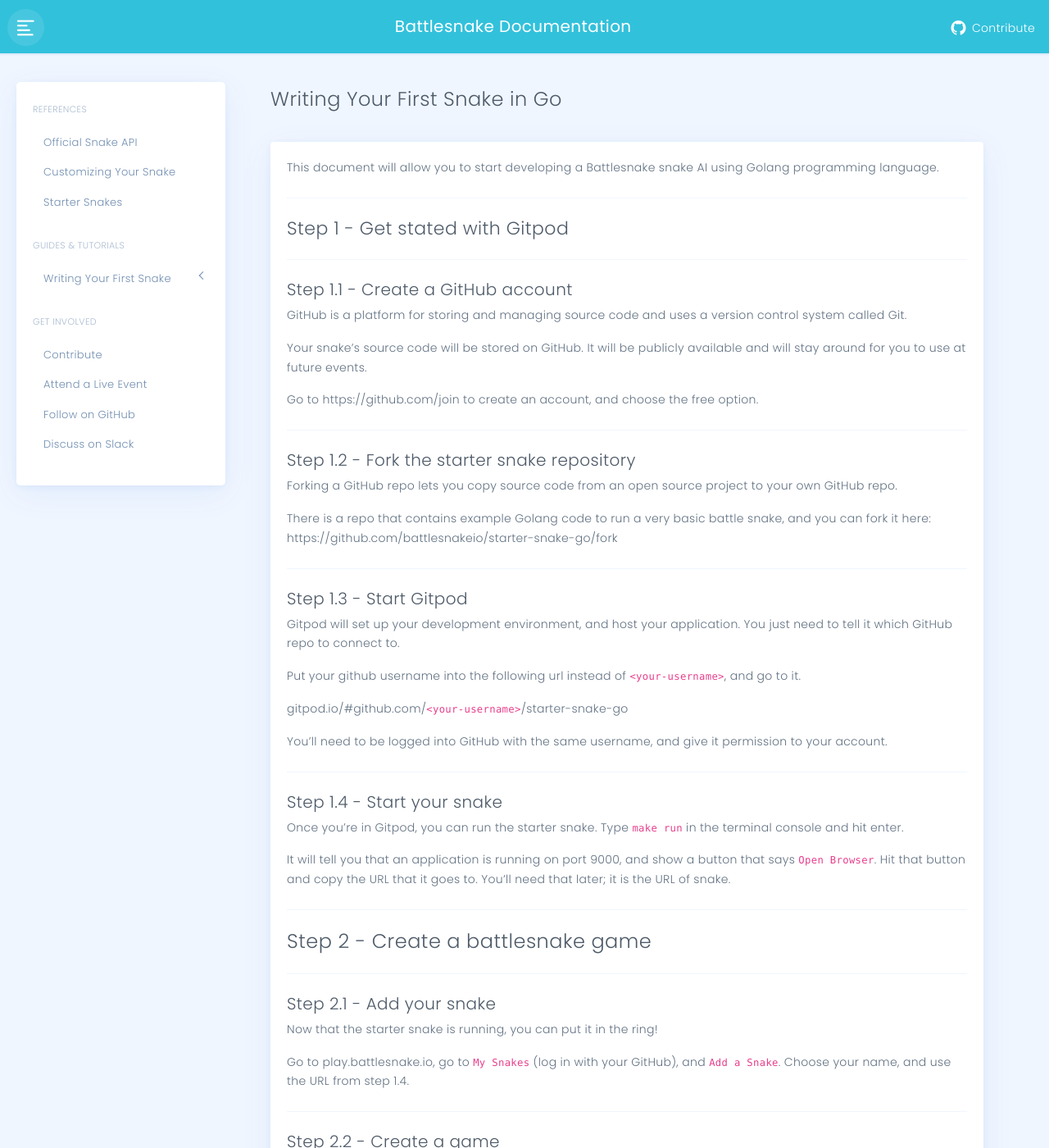
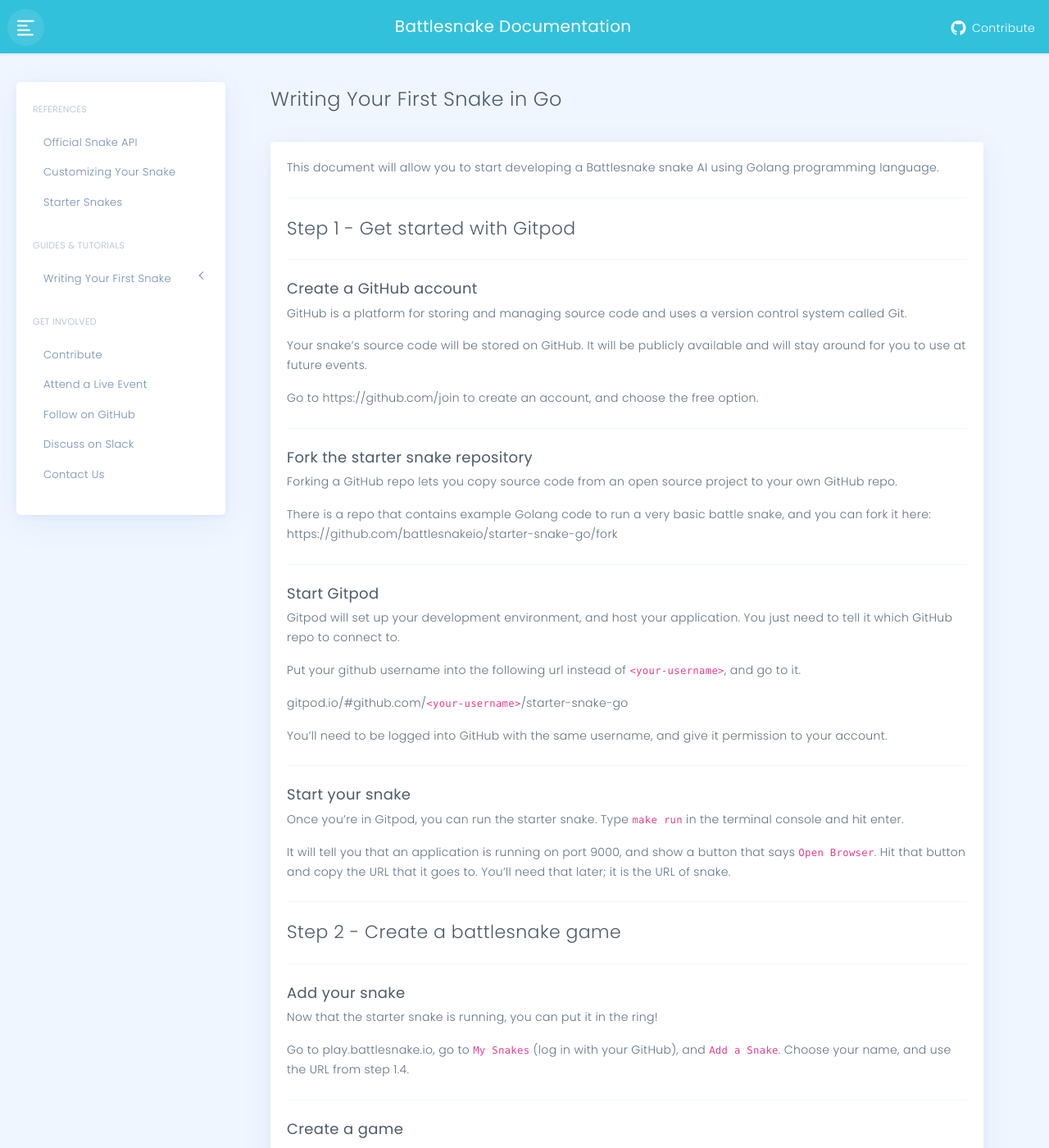
Before and after one commit to xtagon/docs, a Jekyll site: the page built from docs/pages/tutorials/go.md, in a window 1280 px wide and 1400 px high. Shown: the whole window at 82% size. Built offline with Jekyll 4.4.1, drawn with Linux system fonts in a browser that asks for light colours; nearby versions of some CDN libraries; some of the changed text lies outside the part shown.

Commit message:
Add contact mailto to nav.

```diff
--- a/docs/_includes/nav.html
+++ b/docs/_includes/nav.html
@@ -13,7 +13,6 @@
                 <li class="sidebar-header">
                     <span>GUIDES &amp; TUTORIALS</span>
                 </li>
-
                 <li class="nav-dropdown">
                     <a class="has-arrow" href="#" aria-expanded="false">
                         Writing Your First Snake
@@ -32,6 +31,7 @@
                 <li><a href="https://play.battlesnake.com/events">Attend a Live Event</a></li>
                 <li><a href="https://play.battlesnake.com/github">Follow on GitHub</a></li>
                 <li><a href="https://play.battlesnake.com/slack">Discuss on Slack</a></li>
+                <li><a href="mailto:hello@battlesnake.com">Contact Us</a></li>
 
             </ul>
         </nav>
--- a/docs/pages/tutorials/go.md
+++ b/docs/pages/tutorials/go.md
@@ -8,11 +8,11 @@
 
 ---
 
-## Step 1 - Get stated with Gitpod
+## Step 1 - Get started with Gitpod
 
 ---
 
-### Step 1.1 - Create a GitHub account
+#### Create a GitHub account
 
 GitHub is a platform for storing and managing source code and uses a version control system called Git.
 
@@ -22,7 +22,7 @@
 
 ---
 
-### Step 1.2 - Fork the starter snake repository
+#### Fork the starter snake repository
 
 Forking a GitHub repo lets you copy source code from an open source project to your own GitHub repo.
 
@@ -30,7 +30,7 @@
 
 ---
 
-### Step 1.3 - Start Gitpod
+#### Start Gitpod
 
 Gitpod will set up your development environment, and host your application. You just need to tell it which GitHub repo to connect to.
 
@@ -42,7 +42,7 @@
 
 ---
 
-### Step 1.4 - Start your snake
+#### Start your snake
 
 Once you're in Gitpod, you can run the starter snake. Type `make run` in the terminal console and hit enter.
 
@@ -50,11 +50,11 @@
 
 ---
 
-# Step 2 - Create a battlesnake game
+## Step 2 - Create a battlesnake game
 
 ---
 
-### Step 2.1 - Add your snake
+#### Add your snake
 
 Now that the starter snake is running, you can put it in the ring!
 
@@ -62,7 +62,7 @@
 
 ---
 
-### Step 2.2 - Create a game
+#### Create a game
 
 on play.battlesnake.io, go to `Create a game`. On the field `Add snakes to the pit`, search for the snake name you just made and click `Add`. You can add other snakes too.
 
@@ -70,13 +70,13 @@
 
 ---
 
-# Step 3 - Improve your snake
+## Improve your snake
 
 Now you can make your AI snake do something more intelligent!
 
 ---
 
-### Step 3.1 - Modify some code
+#### Modify some code
 
 Look around the code to see what's going on, or get someone to help explain it. We'll go through a simple example of what you can change, but the rest is up to you.
 
@@ -117,7 +117,7 @@
 
 ---
 
-### Step 3.2 - See it in action!
+#### See it in action!
 
 In the terminal, cancel the last `make run` command by hitting ctrl-c. Then start `make run` again. Now it will be running the new code.
 
@@ -125,7 +125,7 @@
 
 ---
 
-### Step 3.3 - Save your changes
+#### Save your changes
 
 To keep your changes on your GitHub repo, you'll need to commit and push the changes.
 
@@ -141,7 +141,7 @@
 
 ---
 
-# Step 4 - Get competitive
+## Get competitive!
 
 Keep repeating step 3 with your own changes until you have the best snake!
 
```
